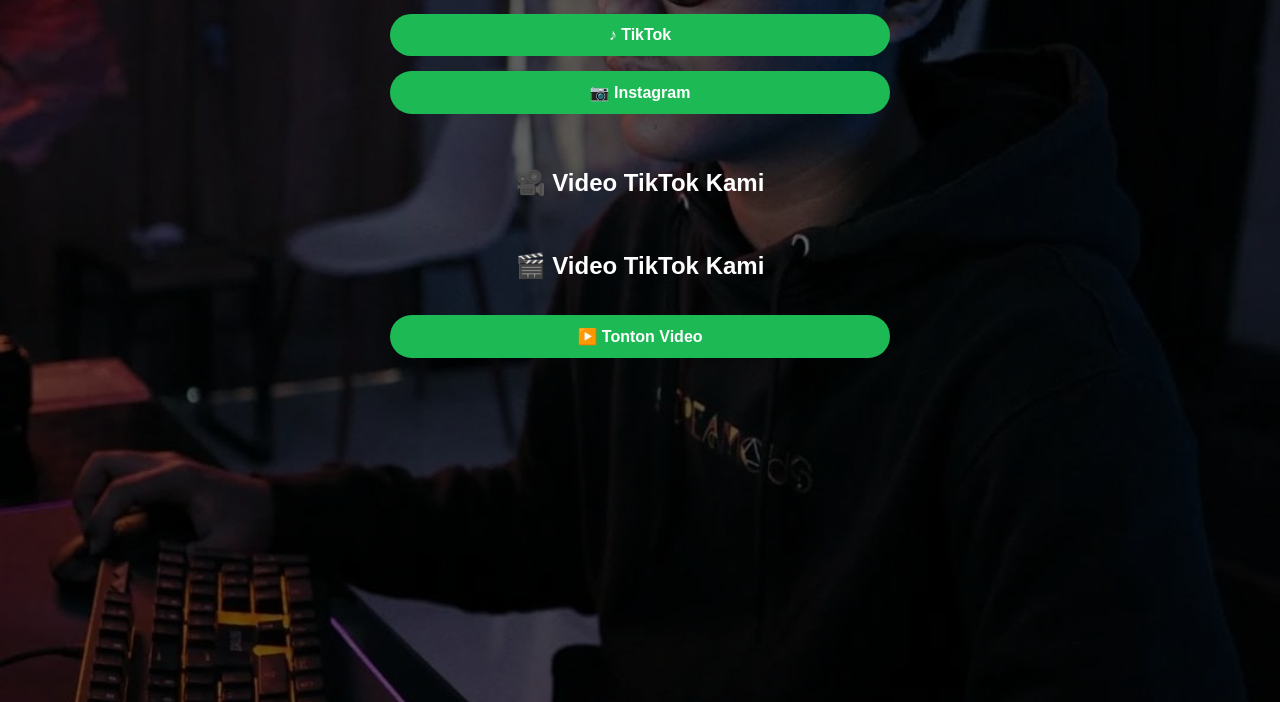
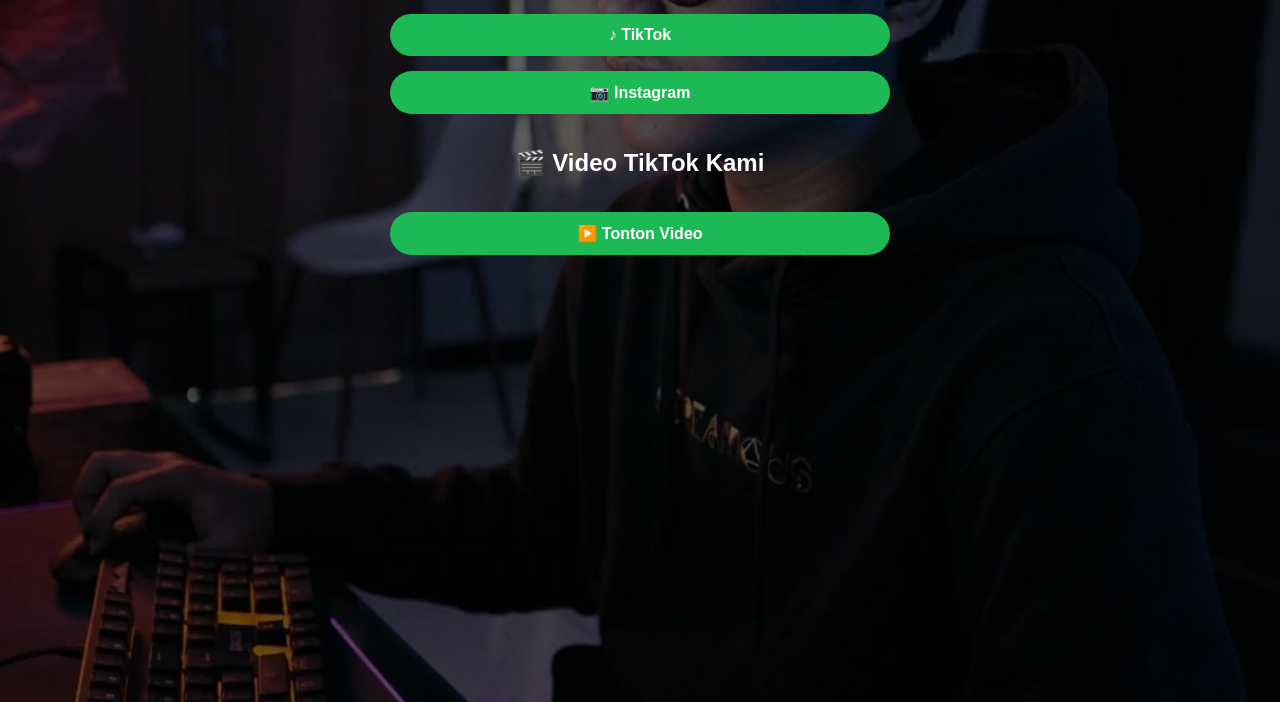
Before and after one commit to Machaselano/Project-Website-Link, a plain HTML site: page index.html in a window 1280 px wide. Shown: the part 98-800 px from the top of the page. Drawn offline with Linux system fonts and the light colour scheme; files whose address does not match are found by name.

Commit message:
index.html

```diff
--- a/index.html
+++ b/index.html
@@ -14,9 +14,8 @@
     <div class="link-list">
       <a href="https://www.tiktok.com/@bysuncan?_t=ZS-8yI8CuUyrwr&_r=1" target="_blank" class="link-btn">♪ TikTok</a>
       <a href="https://www.instagram.com/bysuncan?igsh=bTZ6aTh6c3FxaG1q" target="_blank" class="link-btn">📷 Instagram</a>
-      <h2 style="margin-top: 40px;">🎥 Video TikTok Kami</h2>
-       <h2>🎬 Video TikTok Kami</h2>
-<a href="https://www.tiktok.com/@suncan.topup/video/7362176310119709954" target="_blank" class="link-btn">▶️ Tonton Video</a>
+      <h2>🎬 Video TikTok Kami</h2>
+      <a href="https://www.tiktok.com/@suncan.topup/video/7362176310119709954" target="_blank" class="link-btn">▶️ Tonton Video</a>
     </div>
   </div>
 </body>
```
